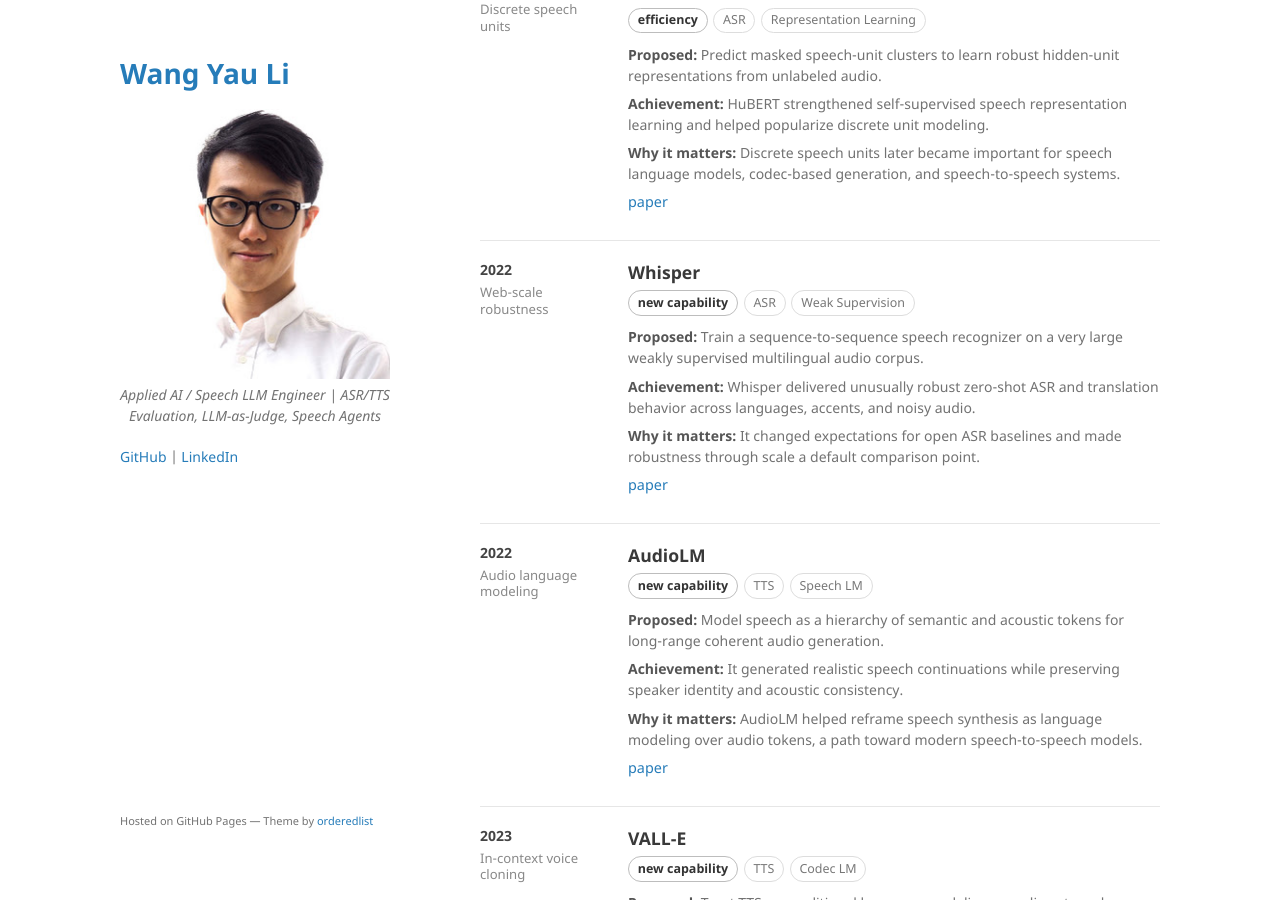
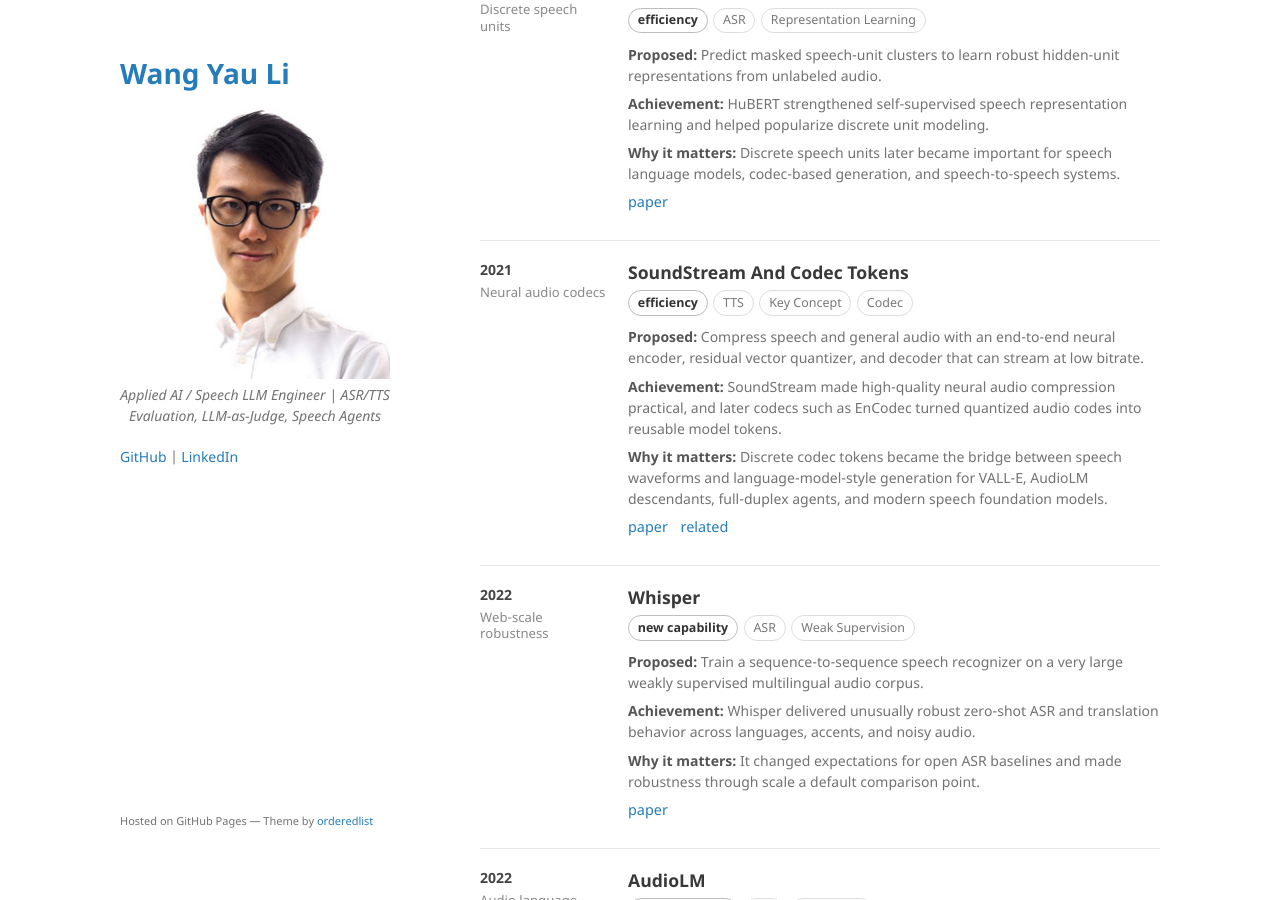
Before and after one commit to kennethli319/kennethli319.github.io, a Jekyll site: the page built from speech-timeline.md, in a window 1280 px wide and 900 px high, scrolled down 7324 px. Built offline with Jekyll 4.4.1, drawn with Linux system fonts in a browser that asks for light colours.

Commit message:
Add neural audio codec milestone

```diff
--- a/speech-timeline.md
+++ b/speech-timeline.md
@@ -516,6 +516,21 @@ title: Speech Timeline
 
 <section class="speech-row">
   <aside class="speech-year">
+    2021
+    <div class="speech-kicker">Neural audio codecs</div>
+  </aside>
+  <div class="speech-body">
+    <h2>SoundStream And Codec Tokens</h2>
+    <div class="speech-meta"><span class="speech-impact">efficiency</span><span class="speech-tag">TTS</span><span class="speech-tag">Key Concept</span><span class="speech-tag">Codec</span></div>
+    <p><strong>Proposed:</strong> Compress speech and general audio with an end-to-end neural encoder, residual vector quantizer, and decoder that can stream at low bitrate.</p>
+    <p><strong>Achievement:</strong> SoundStream made high-quality neural audio compression practical, and later codecs such as EnCodec turned quantized audio codes into reusable model tokens.</p>
+    <p><strong>Why it matters:</strong> Discrete codec tokens became the bridge between speech waveforms and language-model-style generation for VALL-E, AudioLM descendants, full-duplex agents, and modern speech foundation models.</p>
+    <p class="speech-source"><a href="https://arxiv.org/abs/2107.03312">paper</a> <a href="https://arxiv.org/abs/2210.13438">related</a></p>
+  </div>
+</section>
+
+<section class="speech-row">
+  <aside class="speech-year">
     2022
     <div class="speech-kicker">Web-scale robustness</div>
   </aside>
```
